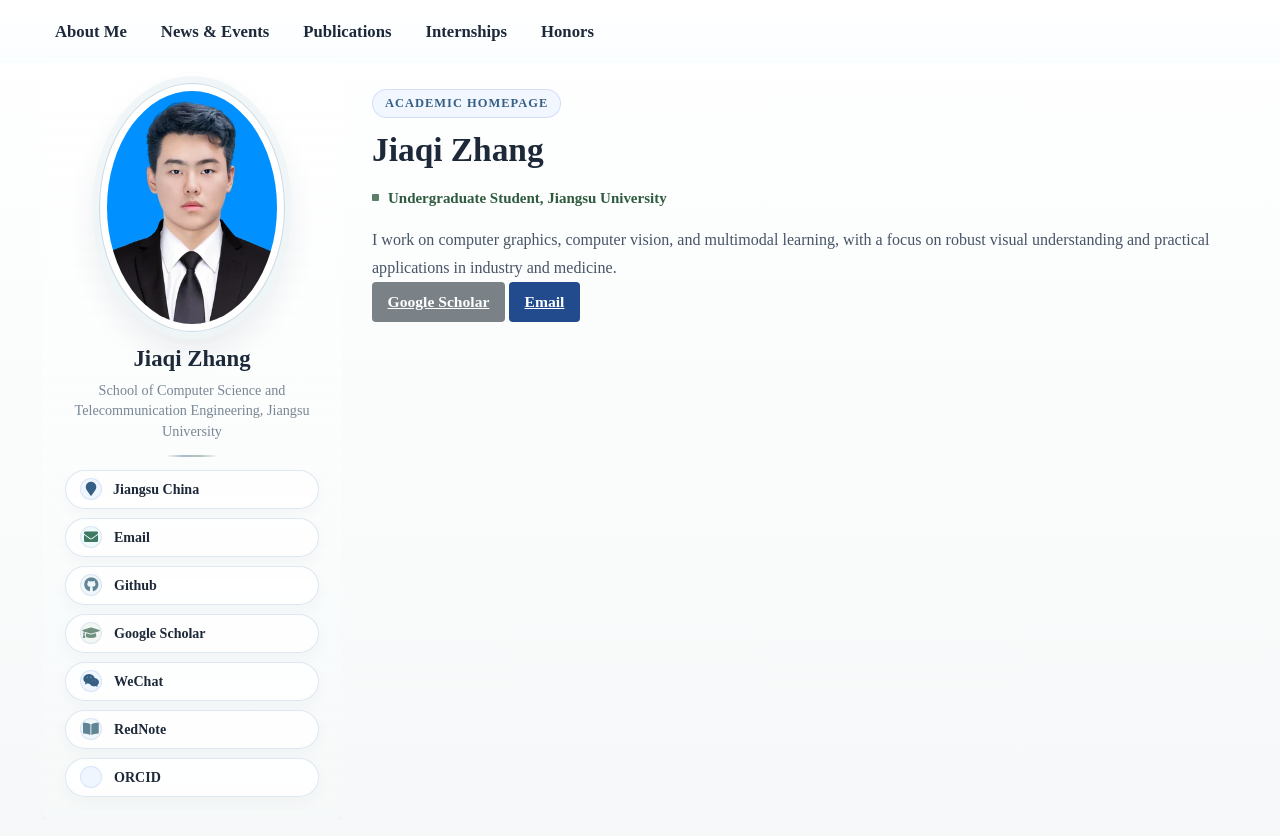
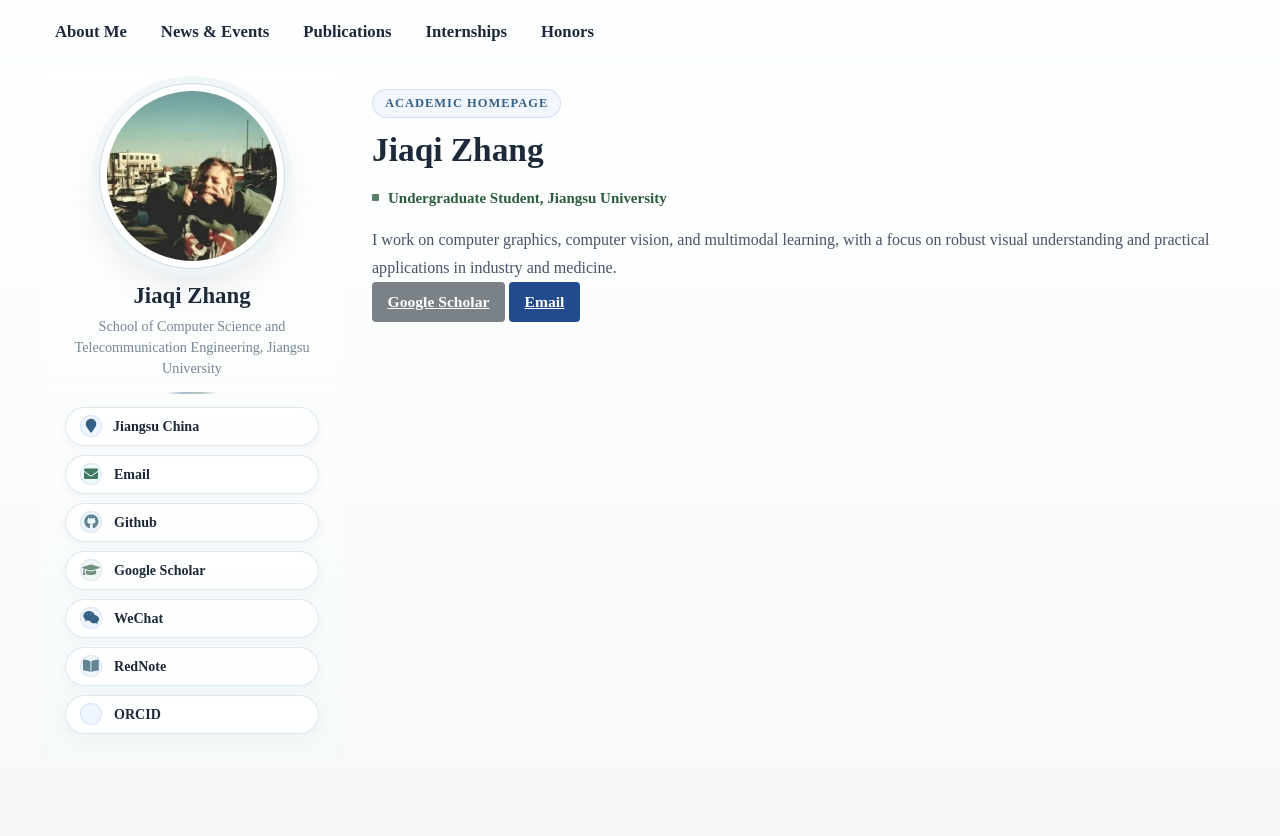
Before and after one commit to JiaqiZhang-Sengoku/JiaqiZhang-Sengoku.github.io, a Jekyll site: the page built from _pages/includes/homepage.md, in a window 1280 px wide. Shown: the top 836 px of the page. Built offline with Jekyll 4.4.1, drawn with Linux system fonts in a browser that asks for light colours; our own code applies the rules of GitHub Pages for plain Markdown files.

Commit message:
20260707

```diff
--- a/_config.yml
+++ b/_config.yml
@@ -22,7 +22,8 @@ google_scholar_stats_use_cdn : true
 # Site Author
 author:
   name             : "Jiaqi Zhang"
-  avatar           : "Images/profile.webp"
+  avatar           : "Images/Avter.webp"
+  avatar_thumbnail : "Images/Avter.webp"
   bio              : "School of Computer Science and Telecommunication Engineering, Jiangsu University"
   location         : "Jiangsu China"
   employer         :
--- a/_includes/author-profile.html
+++ b/_includes/author-profile.html
@@ -5,7 +5,7 @@
 <div itemscope itemtype="http://schema.org/Person" class="profile_box">
 
   <div class="author__avatar">
-    <img src="{{ author.avatar | relative_url }}" class="author__avatar" alt="{{ author.name }}" width="280" height="384" decoding="async" fetchpriority="high">
+    <img src="{{ author.avatar | relative_url }}" class="author__avatar" alt="{{ author.name }}" width="384" height="384" decoding="async" fetchpriority="high">
   </div>
 
   <div class="author__content">
```
Also changed, not shown: scripts/optimize-web-images.mjs (+5 -2 lines), Images/Avter.webp (added), Images/profile.webp (deleted).
